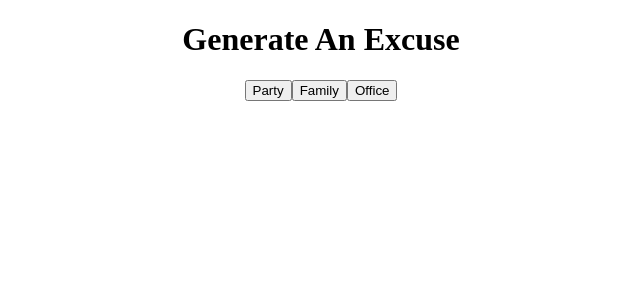
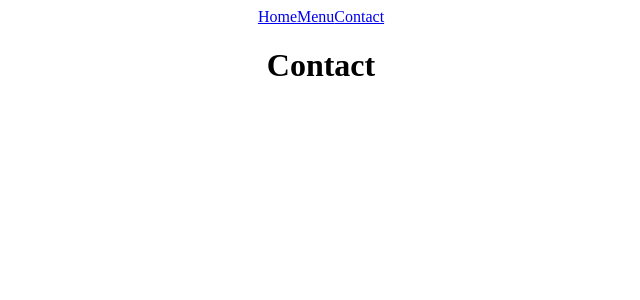
Before and after one commit to HASH-002/React-Concepts, a React (Create React App) app in the folder learn-react-3/: page /contact in a window 1280 px wide. Shown: the top 300 px of the page, without its empty margins (319-959 px from the left). Built offline with nearby package versions, Linux system fonts and the light colour scheme.

Commit message:
learn react router

```diff
--- a/learn-react-3/package.json
+++ b/learn-react-3/package.json
@@ -9,6 +9,7 @@
     "axios": "^1.4.0",
     "react": "^18.2.0",
     "react-dom": "^18.2.0",
+    "react-router-dom": "^6.12.0",
     "react-scripts": "5.0.1",
     "web-vitals": "^2.1.4"
   },
--- a/learn-react-3/src/App.js
+++ b/learn-react-3/src/App.js
@@ -1,25 +1,31 @@
 import "./App.css";
-import { useState } from "react";
-import Axios from "axios";
+import { BrowserRouter as Router, Routes, Route, Link } from "react-router-dom";
+import { Home } from "./pages/Home";
+import { Menu } from "./pages/Menu";
+import { Contact } from "./pages/Contact";
+import Navbar from "./Navbar";
 
+
+/*
+  * To access components of router dom parent Router tag is used
+  * Routes are defined inside it and each route is defined using Route tag
+  * These routes sets up the path for every component
+  * Link are like anchor tag (<a/>) of html which are used to navigate to different routes
+*/
 function App() {
-  const [generatedExcuse, setGeneratedExcuse] = useState("");
 
-  const fetchExcuse = (excuse) => {
-    Axios.get(`https://excuser-three.vercel.app/v1/excuse/${excuse}/`).then((res) => {
-      console.log(res.data);
-      setGeneratedExcuse(res.data[0].excuse);
-    });
-  };
 
   return (
     <div className="App">
-      <h1> Generate An Excuse </h1>
-      <button onClick={() => fetchExcuse("party")}> Party</button>
-      <button onClick={() => fetchExcuse("family")}> Family</button>
-      <button onClick={() => fetchExcuse("office")}> Office </button>
-
-      <p> {generatedExcuse} </p>
+      <Router>
+        <Navbar />
+        <Routes>
+          <Route path="/" element={<Home />} />
+          <Route path="/menu" element={<Menu />} />
+          <Route path="/contact" element={<Contact />} />
+          <Route path="*" element={<h1>You are on wrong page</h1>} />
+        </Routes>
+      </Router>
     </div>
   );
 }
--- /dev/null
+++ b/learn-react-3/src/Navbar.jsx
@@ -0,0 +1,11 @@
+import { Link } from "react-router-dom";
+
+export default function Navbar() {
+    return (
+        <div>
+            <Link to="/">Home</Link>
+            <Link to="/menu">Menu</Link>
+            <Link to="/contact">Contact</Link>
+        </div>
+    );
+}
--- /dev/null
+++ b/learn-react-3/src/pages/Contact.jsx
@@ -0,0 +1,7 @@
+export const Contact = () => {
+    return (
+        <div>
+            <h1>Contact</h1>
+        </div>
+    );
+};
--- /dev/null
+++ b/learn-react-3/src/pages/Home.jsx
@@ -0,0 +1,7 @@
+export const Home = () => {
+    return (
+        <div>
+            <h1>Home</h1>
+        </div>
+    );
+};
--- /dev/null
+++ b/learn-react-3/src/pages/Menu.jsx
@@ -0,0 +1,7 @@
+export const Menu = () => {
+    return (
+        <div>
+            <h1>Menu</h1>
+        </div>
+    );
+};
```
Also changed, not shown: learn-react-3/src/Text.jsx (deleted, +0 -47 lines), 1 other file (tests, documents, lock files or other folders).
